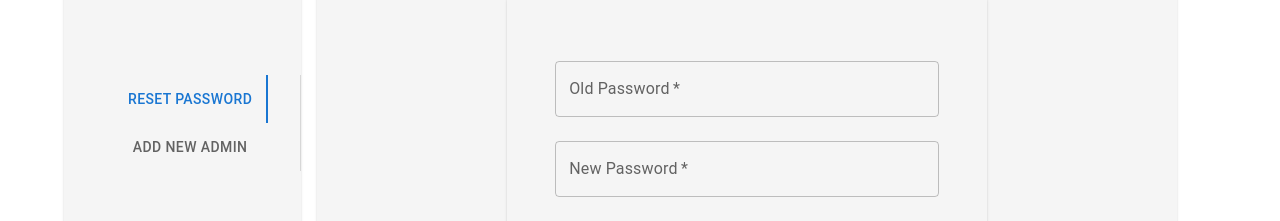
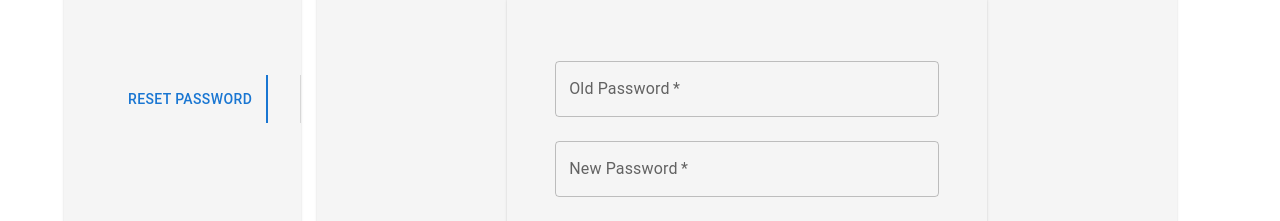
Before and after one commit to HezekielT/Aelaf_Dejen_WebApp, a React (Create React App) app in the folder client/: page /dashboard/accounts in a window 1280 px wide. Shown: the part 307-528 px from the top of the page. Built offline with nearby package versions, Linux system fonts and the light colour scheme; no server answers; sample sign-in values are in the browser's storage.

Commit message:
used local storage

```diff
--- a/client/src/components/Admin_Tasks/Manage_Account.js
+++ b/client/src/components/Admin_Tasks/Manage_Account.js
@@ -46,7 +46,20 @@ function Manage_Account(props) {
     const handleChange = (event, newValue ) => {
         setValue(newValue);
     }
+    function getName() {
+        const name = localStorage.getItem('name');
 
+        if( name !== null ) {
+          if( name === undefined ) {
+            return ''
+          } else {
+            return name
+          }
+        }
+        return ''
+      }
+
+    const name = getName()
 
     return (
         <Container maxWidth="lg"
@@ -80,7 +93,11 @@ function Manage_Account(props) {
                             sx={{px: 4, mt: 33,borderRight: 1, borderColor: 'divider', }}
                         >
                             <Tab label="Reset Password" {...tabProps(0)}/>
-                            <Tab label="Add New Admin" {...tabProps(1)}/>
+                            {(name !== '' && name.privilege  === 'super_admin') ? (
+                                <Tab label="Add New Admin" {...tabProps(1)}/>
+                            ) : (
+                                <></>
+                            )}
                         </Tabs>
                     </Card>
                 </Grid>
@@ -113,11 +130,11 @@ function Manage_Account(props) {
 
 
                                 <Tab label="Change Password" {...tabProps(0)}/>
-                                {/* {(location.state.user.privilege === 'super_admin') ? ( */}
+                                {(name !== '' && name.privilege  === 'super_admin') ? (
                                     <Tab label="Add New Admin" {...tabProps(1)}/>
-                                 {/* ) : ( */}
-                                    // <></>
-                                 {/* )}     */}
+                                  ) : (
+                                     <></>
+                                 )}
                         </Tabs>
                     </Card>
                 </Grid>
@@ -143,43 +160,17 @@ function Manage_Account(props) {
                         <TabPanel value={value} index={0}>
                             <ResetPassword />
                         </TabPanel>
-                        {/* {(location.state.user.privilege === 'super_admin') ? ( */}
+                        {(name !== '' && name.privilege  === 'super_admin') ? (
                             <TabPanel value={value} index={1}>
                                 <AddAdmin />
                             </TabPanel>
-                         {/* ) : ( */}
-                            // <></>
-                        {/*  )}  */}
+                         ) : (
+                            <></>
+                        )}
 
                     </Card>
                 </Grid>
             </Grid>
-            {/* <Paper
-            sx={{
-                m: 6,
-                display: 'flex',
-                flexDirection: 'column',
-                alignItems: 'center',
-                p: 2
-            }}
-            >
-                <Button variant="outlined">
-                    Reset Password
-                </Button>
-            </Paper>
-            <Paper
-            sx={{
-                m: 6,
-                display: 'flex',
-                flexDirection: 'column',
-                alignItems: 'center',
-                p: 2
-            }}
-            >
-                <Button variant="outlined">
-                    <LogoutIcon /> {" Logout"}
-                </Button>
-            </Paper> */}
         </Container>
     );
 }
```
